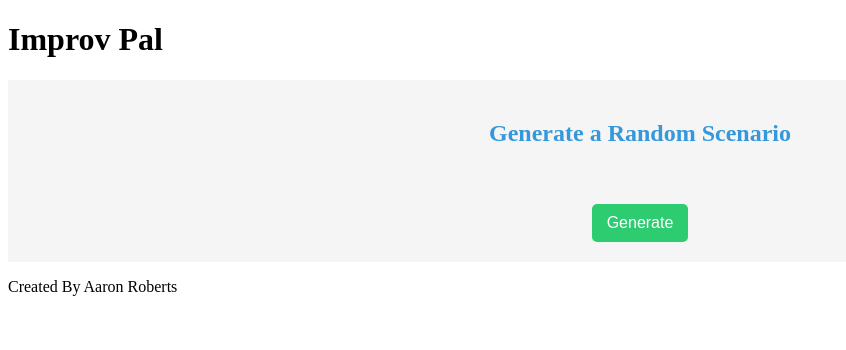
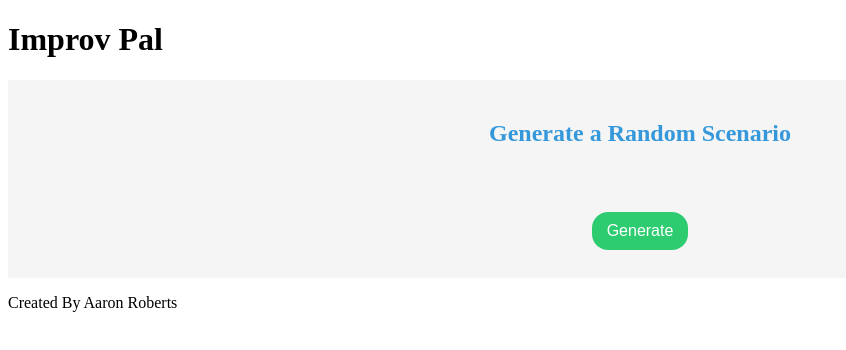
Before and after one commit to guy-jerome/Improv-Pal, a React (Vite) app in the folder client/: page / in a window 1280 px wide. Shown: the top 350 px of the page, without its empty margins (0-846 px from the left). Built offline with nearby package versions, Linux system fonts and the light colour scheme; no server answers.

Commit message:
changed css

```diff
--- a/client/src/components/chat.css
+++ b/client/src/components/chat.css
@@ -27,7 +27,7 @@
     padding: 8px;
     margin-right: 10px;
     border: 1px solid #bdc3c7; /* Light gray border */
-    border-radius: 5px;
+    border-radius: 1rem;
     font-size: 16px;
   }
 
@@ -36,11 +36,17 @@
     background-color: #2ecc71; /* Pastel green for the button */
     color: #fff; /* White text color */
     border: none;
-    border-radius: 5px;
+    border-radius: 1rem;
     cursor: pointer;
-    font-size: 16px;
+    font-size: 1rem;
+    margin: .5rem;
+
+
   }
 
   button:hover {
     background-color: #27ae60; /* Darker green on hover */
   }
+  button:active{
+    background-color: #9cb5a7;
+  }
```
